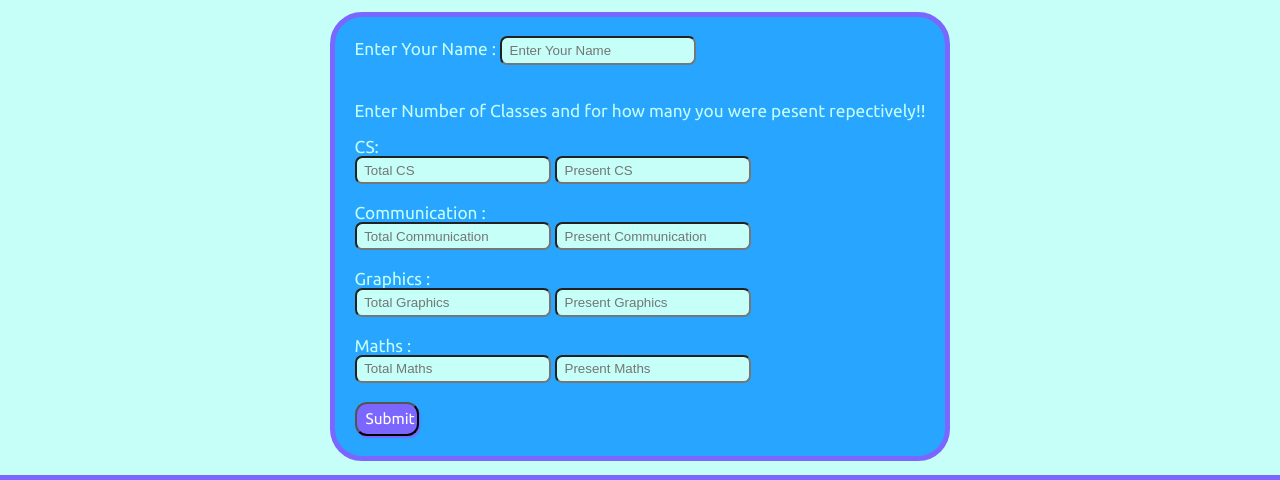
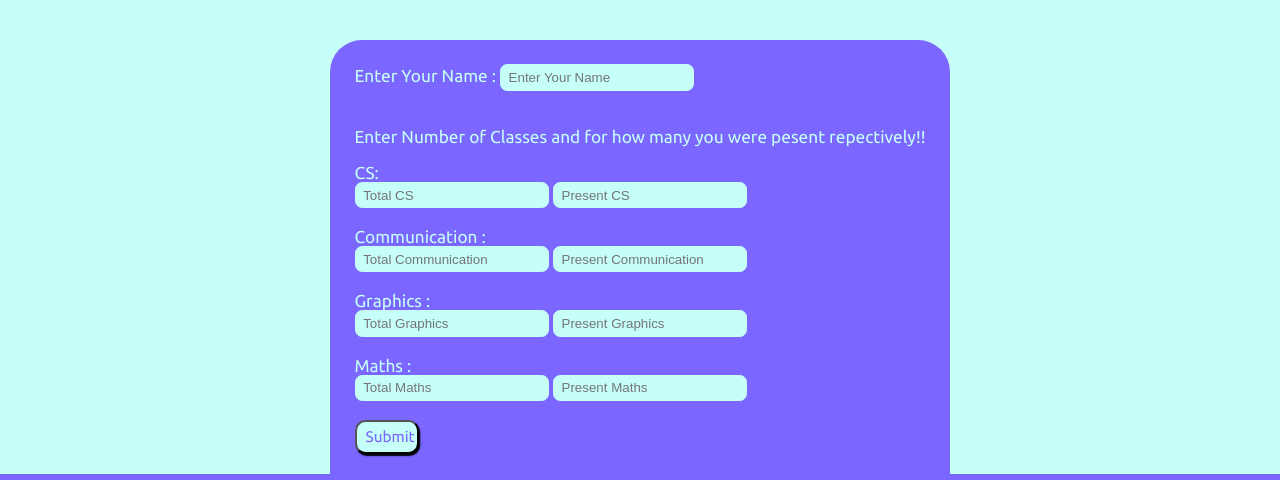
Before and after one commit to Prasun-07/Attendance_Calculator, a plain HTML site: page Attendance Calculator/index.html in a window 1280 px wide. Shown: the part 102-582 px from the top of the page. Drawn offline with Linux system fonts and the light colour scheme.

Commit message:
Updated UI of entry page

```diff
--- a/Attendance Calculator/style.css
+++ b/Attendance Calculator/style.css
@@ -64,43 +64,58 @@ header h1{
     justify-content: center;
     font-size: 1.35vw;
     font-family: 'Ubuntu', sans-serif;
-    padding: 1.13vw;
+    padding: 1.13vw 1.13vw 0vw 1.13vw;
 }
 form{
-    background-color: #27a5ff;
+    background-color: #7B66FF;
     padding: 1.53vw;
-    border: 0.7vh solid #7B66FF ;
-    border-radius: 4vh;
+    border-top-width: 0.7vh;
+    border-right-width: 0.7vh;
+    border-bottom-width: 0vh;
+    border-left-width: 0.7vh;
+    border-top-style: solid;
+    border-right-style: solid;
+    border-bottom-style: solid;
+    border-left-style: solid;
+    border-top-color: #7B66FF;
+    border-right-color:#7B66FF;
+    border-left-color: #7B66FF;
+    border-image-source: initial;
+    border-image-slice: initial;
+    border-image-width: initial;
+    border-image-outset: initial;
+    border-radius: 4vh 4vh 0vh 0vh;
+    margin-top: 3.5vh;
 }
 input[type=number], input[type=text]{
     background-color: #C5FFF8;
     height: 1.1vh;
+    border: 0.1vw solid #C5FFF8;
     border-radius: 0.9vh;
     padding:0.6vw;
 }
 input[type=number]:focus, input[type=text]:focus{
-    border:solid red;
-
+    color: black;
 }
 input[type=submit]{
     height:4.3vh;
     width: 5vw;
     padding: 0.6vh 0.7vw;
-    color: white;
+    color: #7B66FF;
     font-family: 'Ubuntu', sans-serif;
     font-size: 1.2vw;
     font-weight: 0.1vw;
-    background-color: #7B66FF;
-    border-radius: 1.5vh;
-    box-shadow: 0.15vh 0.15vw 0.15vh #7B66FF;
+    background-color: #C5FFF8;
+    border-radius: 1.3vh;
+    box-shadow: 0.15vh 0.15vw 0.15vh black;
     display: flex;
     justify-content: center;
     align-items: center;
 }
 input[type=submit]:hover{
-    background-color: #96EFFF;
-    color: #27a5ff;
-    box-shadow: 0.15vh 0.15vw 0.15vh black;
+    background-color: #7B66FF;
+    color: #C5FFF8;
+    box-shadow: none;
 }
 
 /*footer*/
```
